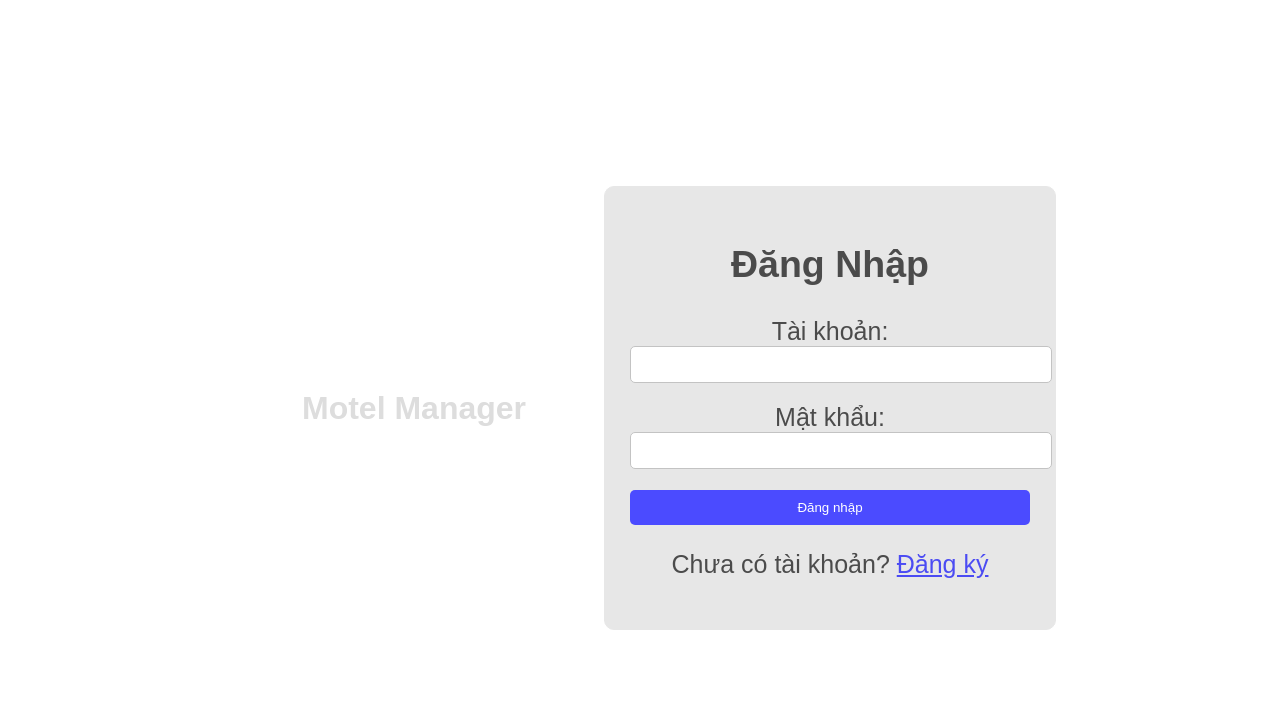
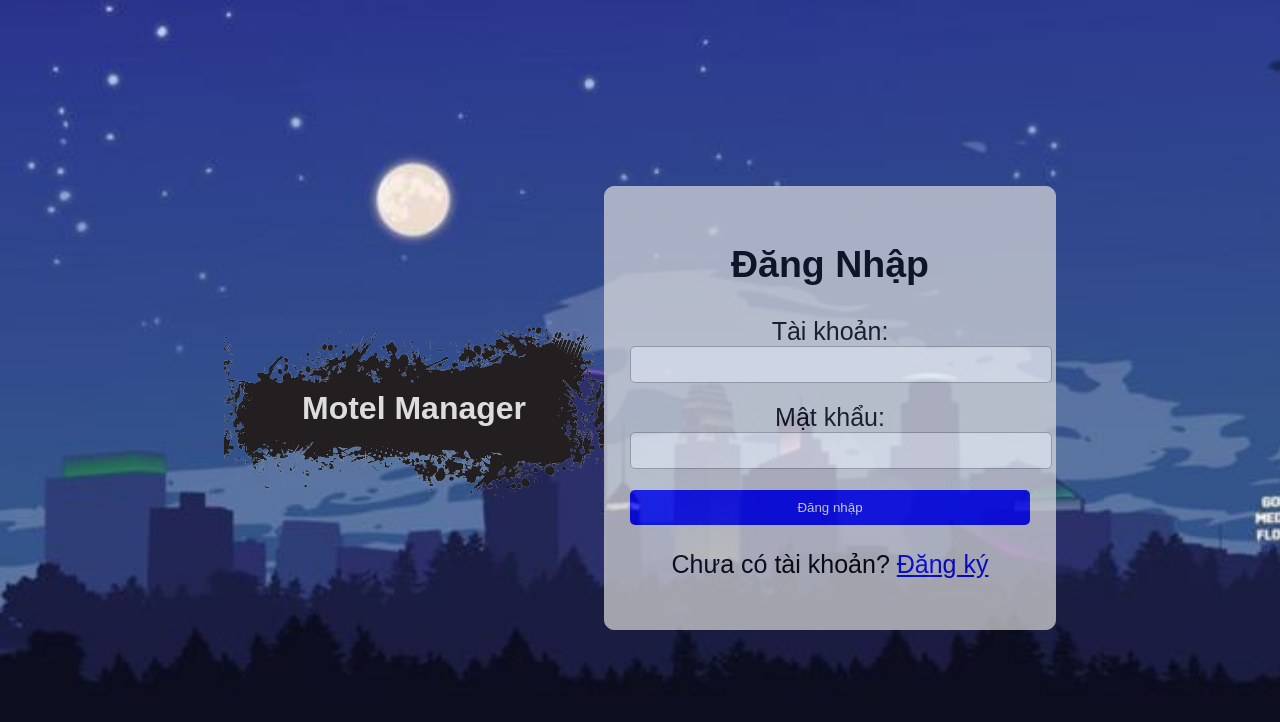
Before and after one commit to westncd/motel-manager, a plain HTML site: page index.html in a window 1280 px wide. Drawn offline with nearby package versions, Linux system fonts and the light colour scheme.

Commit message:
Update style.css

```diff
--- a/style.css
+++ b/style.css
@@ -1,6 +1,6 @@
 body {
     font-family: Arial;
-    background-image: url('img/background.jpg');
+    background-image: url('background.jpg');
     background-size: cover;
     display: flex;
     justify-content: center;
@@ -70,7 +70,7 @@ body {
   }
 
   h1 {
-    background-image: url('img/text-bg.png');
+    background-image: url('text-bg.png');
     background-size: contain;
     height: 100px;
     width: 300px;
```
